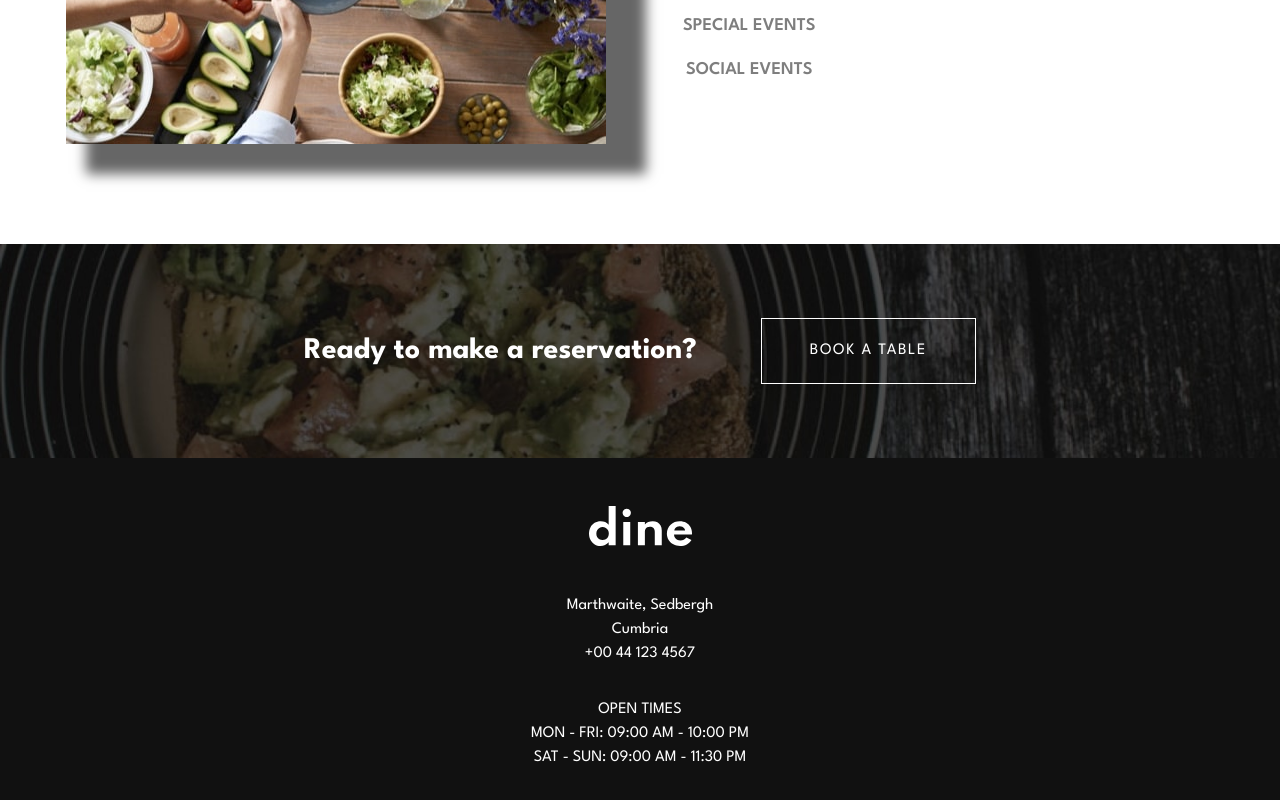
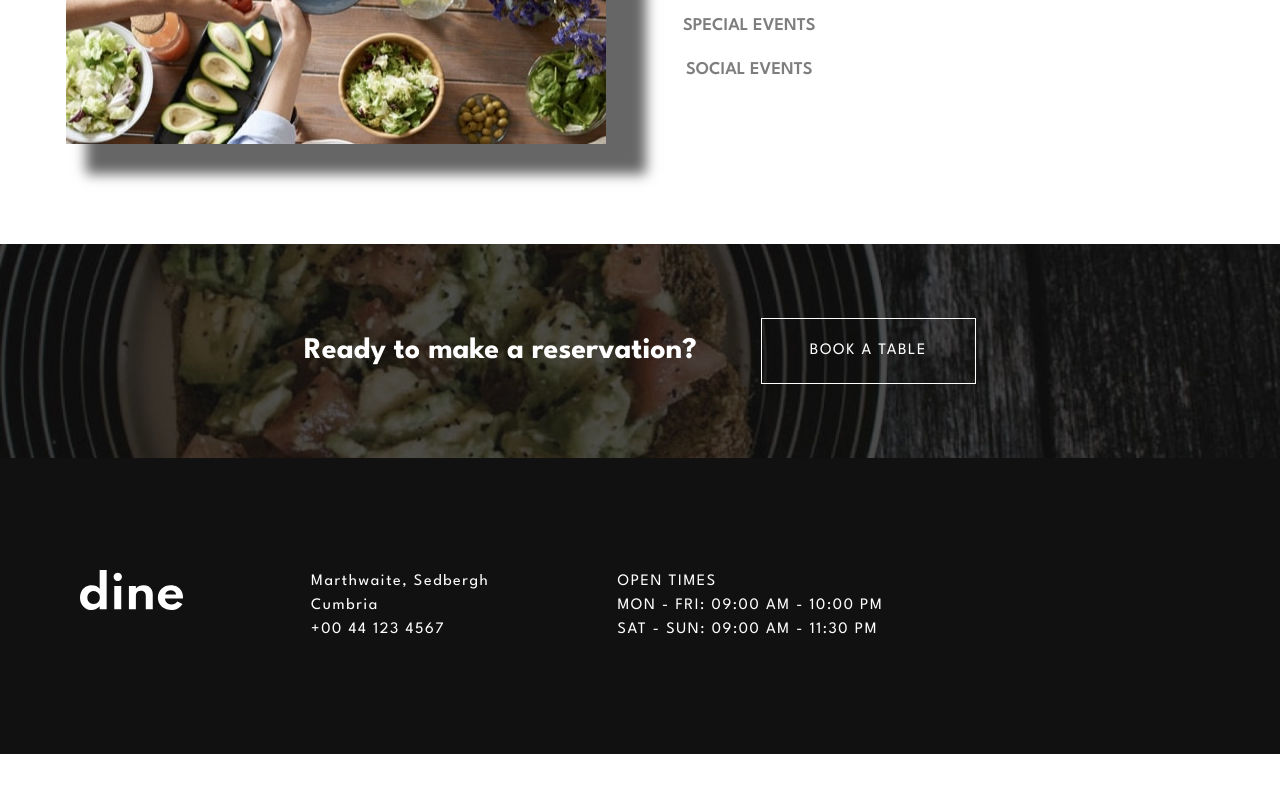
Before and after one commit to AtanasovCode/dine, a React (Vite) app: page / in a window 1280 px wide. Shown: the part 3485-4285 px from the top of the page. After the commit the page ends 4239 px from the top, so only its background shows below. Built offline with nearby package versions, Linux system fonts and the light colour scheme.

Commit message:
fully completed homepage & added footer section

```diff
--- a/src/components/homepage/sections/Footer.jsx
+++ b/src/components/homepage/sections/Footer.jsx
@@ -4,21 +4,27 @@ const Footer = () => {
     return (
         <div className="
             bg-cod-gray text-white flex flex-col items-center justify-center px-6 py-12
+            sm:flex-row sm:justify-start sm:px-12 sm:py-20 sm:items-stretch
+            lg:px-20 lg:py-28
         ">
-            <div className="flex items-center justify-center mb-12">
+            <div className="flex items-center justify-center mb-12 sm:mb-0 sm:items-start">
                 <img
                     src={logo}
                     alt="dine logo"
                 />
             </div>
 
-            <div className="flex flex-col items-center justify-center">
-                <div className="flex flex-col items-center justify-center mb-8">
+            <div className="
+                flex flex-col items-center justify-center tracking-widest text-center
+                sm:items-start sm:ml-32 sm:text-left
+                lg:flex-row
+            ">
+                <div className="mb-8 lg:mb-0 lg:mr-32">
                     <div>Marthwaite, Sedbergh</div>
                     <div>Cumbria</div>
                     <div>+00 44 123 4567</div>
                 </div>
-                <div className="flex flex-col items-center justify-center">
+                <div className="">
                     <div>OPEN TIMES</div>
                     <div>MON - FRI: 09:00 AM - 10:00 PM</div>
                     <div>SAT - SUN: 09:00 AM - 11:30 PM</div>
```
